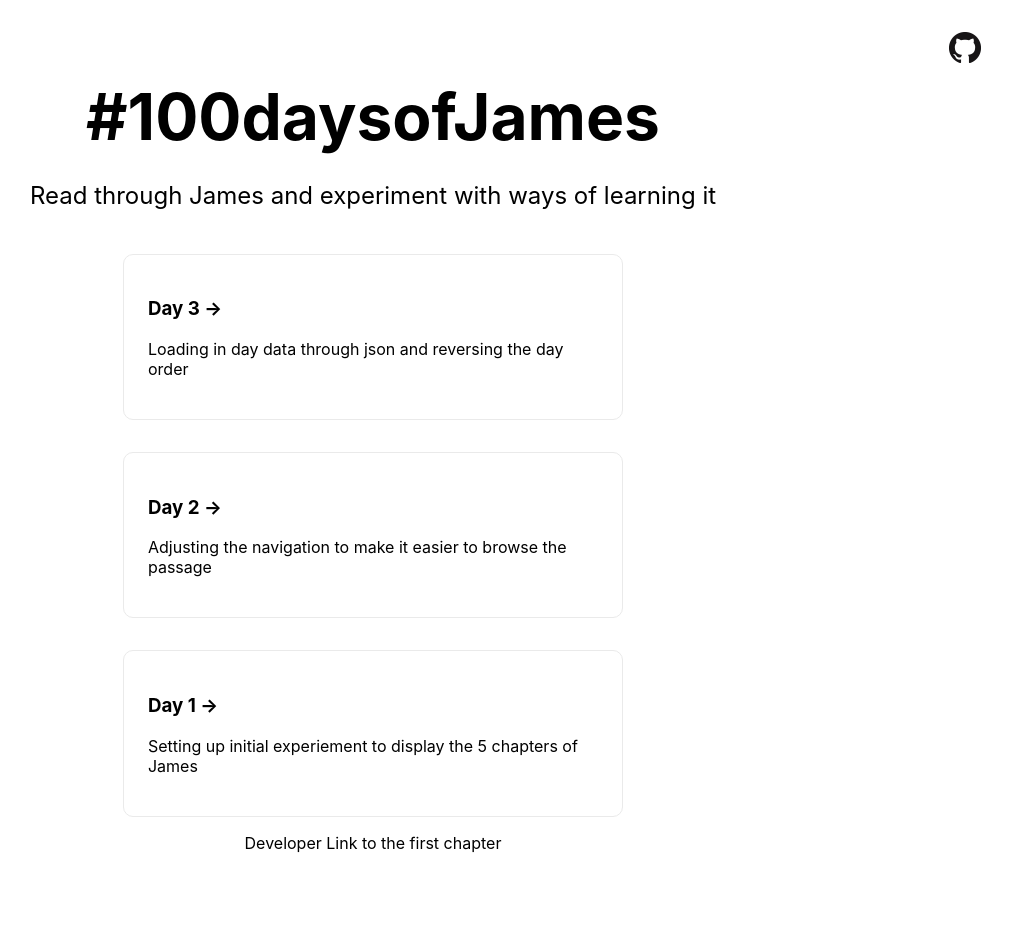
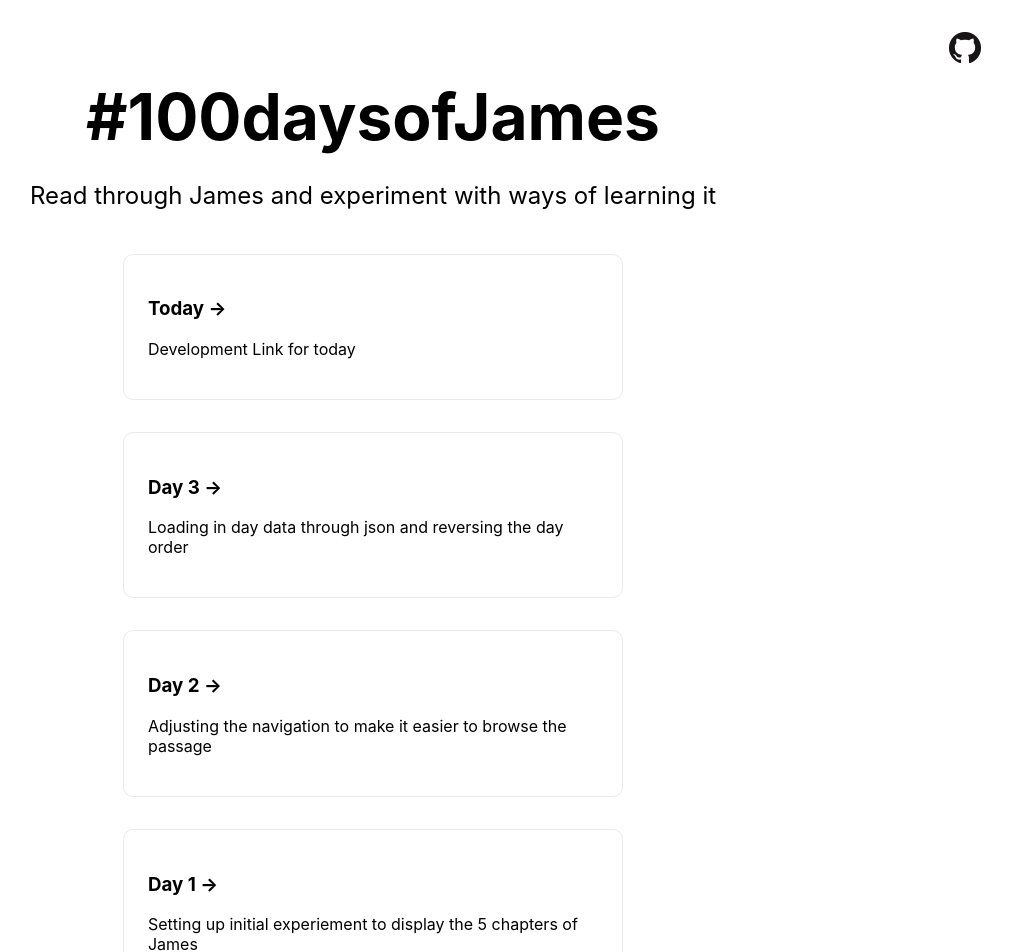
Before and after one commit to mattam/100daysofjames, a Next.js app: page / in a window 1280 px wide. Shown: the top 952 px of the page, without its empty margins (267-1279 px from the left). Built offline with nearby package versions, Linux system fonts and the light colour scheme.

Commit message:
Adjusting navigation to properly route to localhost on development.

```diff
--- a/pages/index.js
+++ b/pages/index.js
@@ -19,7 +19,10 @@ const renderDay = (day) => {
 const renderDevLink = () => {
   return (
     <Link href="/james/1">
-      <a>Developer Link to the first chapter</a>
+      <a className={styles.dayLink}>
+        <h3>Today &rarr;</h3>
+        <p>Development Link for today</p>
+      </a>
     </Link>
   );
 };
@@ -49,12 +52,12 @@ export default function Home() {
           Read through James and experiment with ways of learning it
         </p>
 
+        {process.env.NODE_ENV === "development" && renderDevLink()}
+
         {days
           .slice(0)
           .reverse()
           .map((day) => renderDay(day))}
-
-        {process.env.NODE_ENV && renderDevLink()}
       </main>
     </div>
   );
```
Also changed, not shown: components/bottomNav.js (+5 -5 lines).
